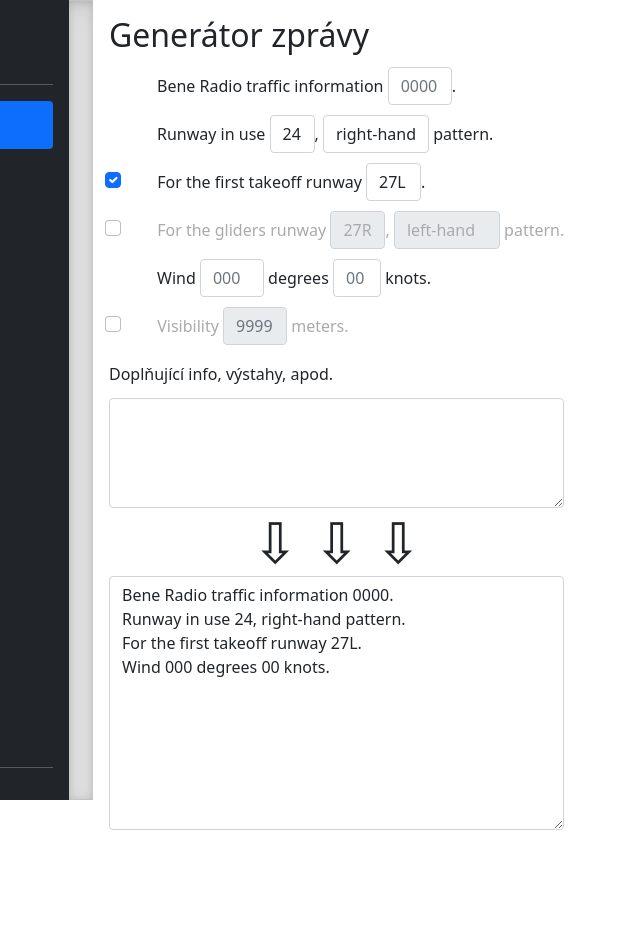
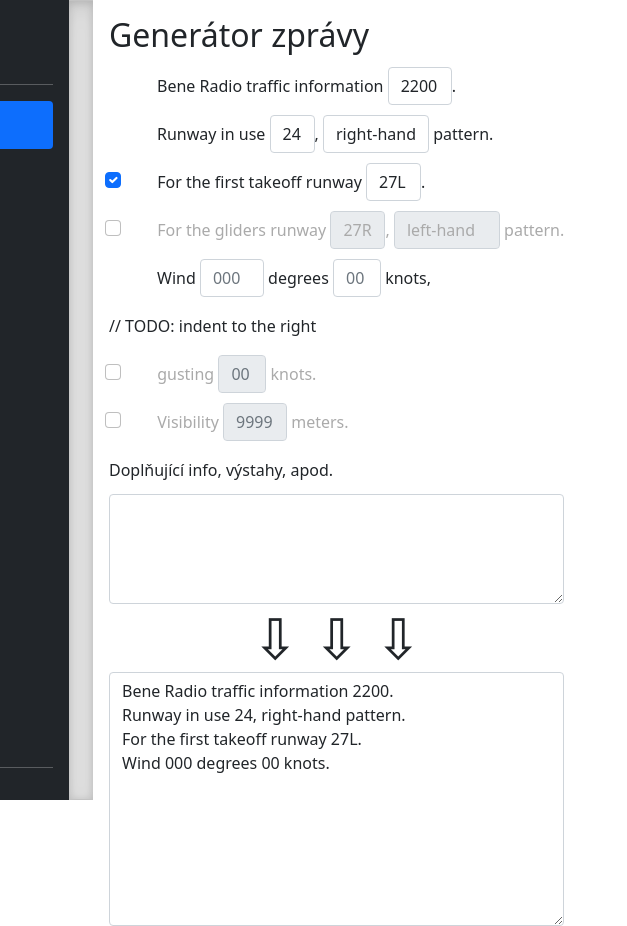
Before and after one commit to pocitas/atis, a website: page index.html in a window 1280 px wide. Shown: the full height of the page, 211-838 px from the left. Before the commit the page ends 830 px from the top, so only its background shows below. Drawn offline with nearby package versions, Linux system fonts and the light colour scheme.

Commit message:
Auto release time. Wind gust.

```diff
--- a/index.html
+++ b/index.html
@@ -60,7 +60,9 @@
         <form class="messageGenerator">
           <div class="form-group">
             <label for="releaseTimeTextbox">Bene Radio traffic information</label>
-            <input v-model="a.releaseTime" type="text" id="releaseTimeTextbox" class="form-control" style="width:4rem; display:inline;" placeholder="0000" maxlength="4">.
+            <input v-model="a.releaseTime"
+                   v-bind:placeholder="releaseTimePlaceholder"
+                   type="text" id="releaseTimeTextbox" class="form-control" style="width:4rem; display:inline;" maxlength="4">.
           </div>
 
           <div class="form-group">
@@ -125,7 +127,22 @@
             <input v-model="a.windDirection" type="text" id="windDirectionTextbox" class="form-control" style="width:4rem; display:inline;" placeholder="000" maxlength="3">
             <label for="windDirectionTextbox">degrees</label>
             <input v-model="a.windSpeed" type="text" id="windSpeedTextbox" class="form-control" style="width:3rem; display:inline;" placeholder="00" maxlength="2">
-            <label for="windSpeedTextbox">knots.</label>
+            <label for="windSpeedTextbox">knots,</label>
+          </div>
+
+          // TODO: indent to the right
+          <div class="form-group optional">
+            <div class="form-check">
+              <input v-model="a.windGustCheckbox" class="form-check-input" type="checkbox" id="windGustCheckbox">
+            </div>
+            <div v-bind:class="{ disabled: !a.windGustCheckbox }" id="windGustBlock" class="optional">
+              <label for="windGustTextbox">gusting </label>
+              <input v-model="a.windGust"
+                     v-bind:class="{ disabled: !a.windGustCheckbox }"
+                     :disabled="a.windGustCheckbox == 0" type="text"
+                     id="windGustTextbox" class="form-control" style="width:3rem; display:inline;" placeholder="00" maxlength="2">
+                     <label for="windGustTextbox">knots.</label>
+            </div>
           </div>
 
           <div class="form-group optional">
@@ -136,7 +153,7 @@
               <label for="visibilityTextbox">Visibility </label>
               <input v-model="a.visibility"
                      v-bind:class="{ disabled: !a.visibilityCheckbox }"
-                     :disabled="a.visibilityCheckbox == 0"type="text"
+                     :disabled="a.visibilityCheckbox == 0" type="text"
                      id="visibilityTextbox" class="form-control" style="width:4rem; display:inline;" placeholder="9999" maxlength="4"> meters.
             </div>
           </div>
--- a/js/atis.js
+++ b/js/atis.js
@@ -1,12 +1,23 @@
-// TODO: Kam se mi poděl kód, automaticky načítající čas vydání?
+function releaseTimeAuto() {
+  // get current UTC time, rounded to 15 minutes
+  let cas = new Date();
+  let hrs = cas.getUTCHours();
+  let mts = Math.round(cas.getMinutes() / 15) * 15;
+  if(mts == 60) {
+    hrs++;
+    mts = 0;
+  }
+  return "".concat(hrs.toString().padStart(2, "0"),mts.toString().padStart(2, "0"));
+}
 
 // ATIS application data object
 var a = JSON.parse(localStorage.getItem("a")) || {
   version: "0.0.1",
   takeoffCheckbox: true,
   glidersCheckbox: false,
+  windGustCheckbox: false,
   visibilityCheckbox: false,
-  releaseTime: "",
+  releaseTime: releaseTimeAuto(),
   rwySelect: "24",
   patternSelect: "right-hand",
   rwyTakeoffSelect: "27L",
@@ -14,6 +25,7 @@ var a = JSON.parse(localStorage.getItem("a")) || {
   patternGlidersSelect: "left-hand",
   windDirection: "",
   windSpeed: "",
+  windGust: "",
   visibility: "",
   messageSuffix: ""
 };
@@ -25,18 +37,22 @@ var v = new Vue({
     a
   },
   computed: {
+    releaseTimePlaceholder: function(){ return releaseTimeAuto() },
     messageString: function(){
       // default values
-      let releaseTime = a.releaseTime || "0000";
+      let releaseTime = a.releaseTime || releaseTimeAuto();
       let windDirection = a.windDirection || "000";
       let windSpeed = a.windSpeed || "00";
+      let windGust = a.windGust || "00";
       let visibility = a.visibility || "9999";
       let messageString;
       messageString  = "Bene Radio traffic information " + releaseTime + ".\n";
       messageString += "Runway in use " + a.rwySelect + ", " + a.patternSelect + " pattern.\n";
       if(a.takeoffCheckbox) messageString += "For the first takeoff runway " + a.rwyTakeoffSelect + ".\n"
       if(a.glidersCheckbox) messageString += "For the gliders runway " + a.rwyGlidersSelect + ", " + a.patternGlidersSelect + " pattern.\n";
-      messageString += "Wind " + windDirection + " degrees " + windSpeed + " knots.\n";
+      messageString += "Wind " + windDirection + " degrees " + windSpeed
+      if(a.windGustCheckbox) messageString += " knots, gusting " + a.windGust;
+      messageString += " knots.\n";
       // TODO: rozliš dohlednost na metry nebo kilometry.
       if(a.visibilityCheckbox) messageString += "Visibility " + visibility + " meters.\n";
       messageString += a.messageSuffix;
```
